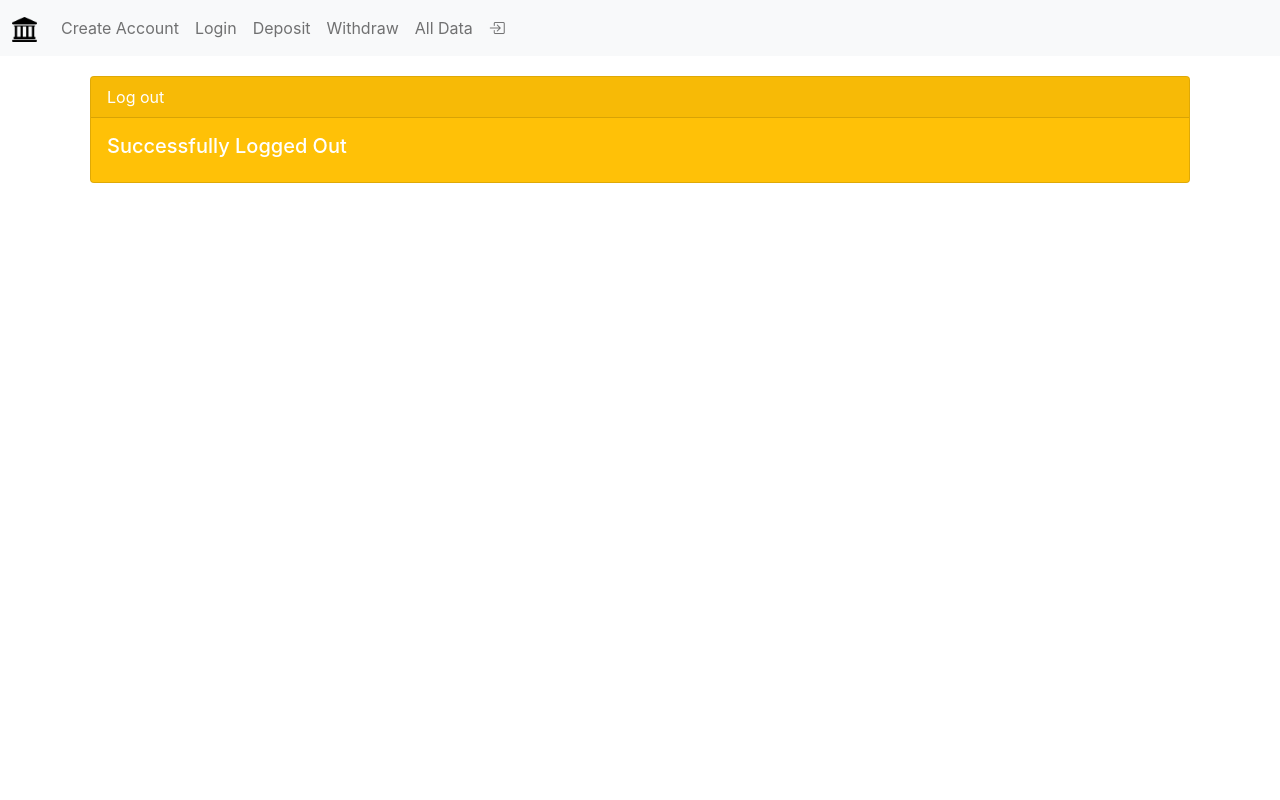
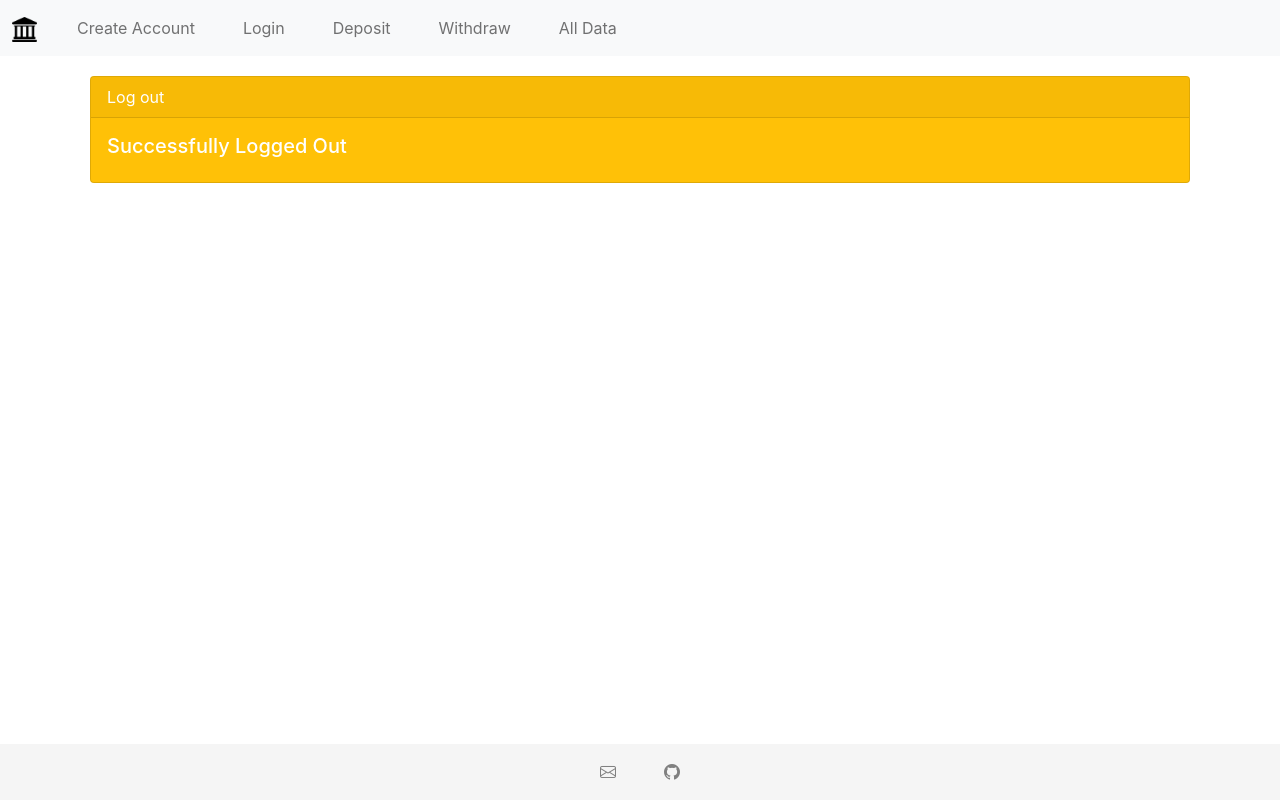
Before and after one commit to mrunal-modi/React-FrontEndBankingApp, a React (Create React App) app: page /logout in a window 1280 px wide. Built offline with nearby package versions, Linux system fonts and the light colour scheme.

Commit message:
Added Footer

```diff
--- a/src/App.js
+++ b/src/App.js
@@ -10,6 +10,7 @@ import Deposit from "./container/Deposit/Deposit";
 import Withdraw from "./container/Withdraw/Withdraw";
 import AllData from "./container/AllData/AllData";
 import Logout from "./container/Logout/Logout";
+import Footer from "./container/Footer";
 
 function App() {
   return (
@@ -36,6 +37,7 @@ function App() {
           <Route path="/alldata/" component={AllData} />
           <Route path="/logout/" component={Logout} />
         </div>
+        <Footer/>
       </UserContext.Provider>
     </div>
   );
--- /dev/null
+++ b/src/container/Footer/index.js
@@ -0,0 +1,18 @@
+import React from "react";
+import RenderContact from "../../components/Contact/RenderContact";
+import "./style.css";
+
+
+const Footer = props => {
+    return (
+        <footer class="footer">
+            <nav className="navbar navbar-expand-lg">
+                <ul className="navbar-nav me-auto mb-2 mb-lg-0">
+                    <RenderContact />
+                </ul>
+            </nav>
+        </footer>
+    )
+}
+
+export default Footer;
--- /dev/null
+++ b/src/container/Footer/style.css
@@ -0,0 +1,11 @@
+footer{
+    flex-direction: row;
+    background-color: #f5f5f5;
+    position: absolute;
+    bottom: 0;
+    width: 100%;
+}
+
+footer .navbar .navbar-nav{
+    margin-left: auto;
+}
--- a/src/container/Logout/Logout.js
+++ b/src/container/Logout/Logout.js
@@ -1,18 +1,14 @@
 import React, { useContext, useEffect } from 'react';
 import Card from "../../components/Card/Card";
-import UserContext from "../../features/Context";
 import CurrentUser from "../../features/CurrentUser";
 
 export default function Logout(props) {
-  const ctx = useContext(UserContext);
   useEffect(() => {
-    if (ctx.loggedInUser !== undefined)
+    if (props.loggedInUser !== undefined)
     {
-      ctx.loggedInUser = undefined; // Reset LoggedIn
+      props.setLoggedInUser(undefined); // Reset LoggedIn
     }
   });
-
-  console.log(ctx.loggedInUser);
   return (
     <div className="logout">
       <Card bgcolor="warning" header={<div> Log out </div>}>
--- a/src/container/NavBar/NavBar.js
+++ b/src/container/NavBar/NavBar.js
@@ -3,8 +3,7 @@ import { Link } from "react-router-dom";
 import CurrentUser from "../../features/CurrentUser";
 import "./NavBar.css";
 
-export default function NavBar() {
-  console.log("NavBar")
+export default function NavBar(props) {
   return (
     <>
       <nav className="navbar navbar-expand-lg navbar-light bg-light">
@@ -52,15 +51,18 @@ export default function NavBar() {
                   All Data
                 </Link>
               </li>
-
-              <li className="nav-item">
-                <Link className="nav-link" to="/logout/">
-                  <i className="bi bi-box-arrow-in-right"></i>
-                </Link>
-              </li>
-              <li>
-              <CurrentUser/>
-              </li>
+              {props.loggedInUser !== undefined &&
+                <>
+                  <li className="nav-item">
+                    <CurrentUser className="nav-link" />
+                  </li>
+                  <li className="nav-item">
+                    <Link className="nav-link" to="/logout/">
+                      <i className="bi bi-box-arrow-in-right"></i>
+                    </Link>
+                  </li>
+                </>
+              }
             </ul>
           </div>
         </div>
```
